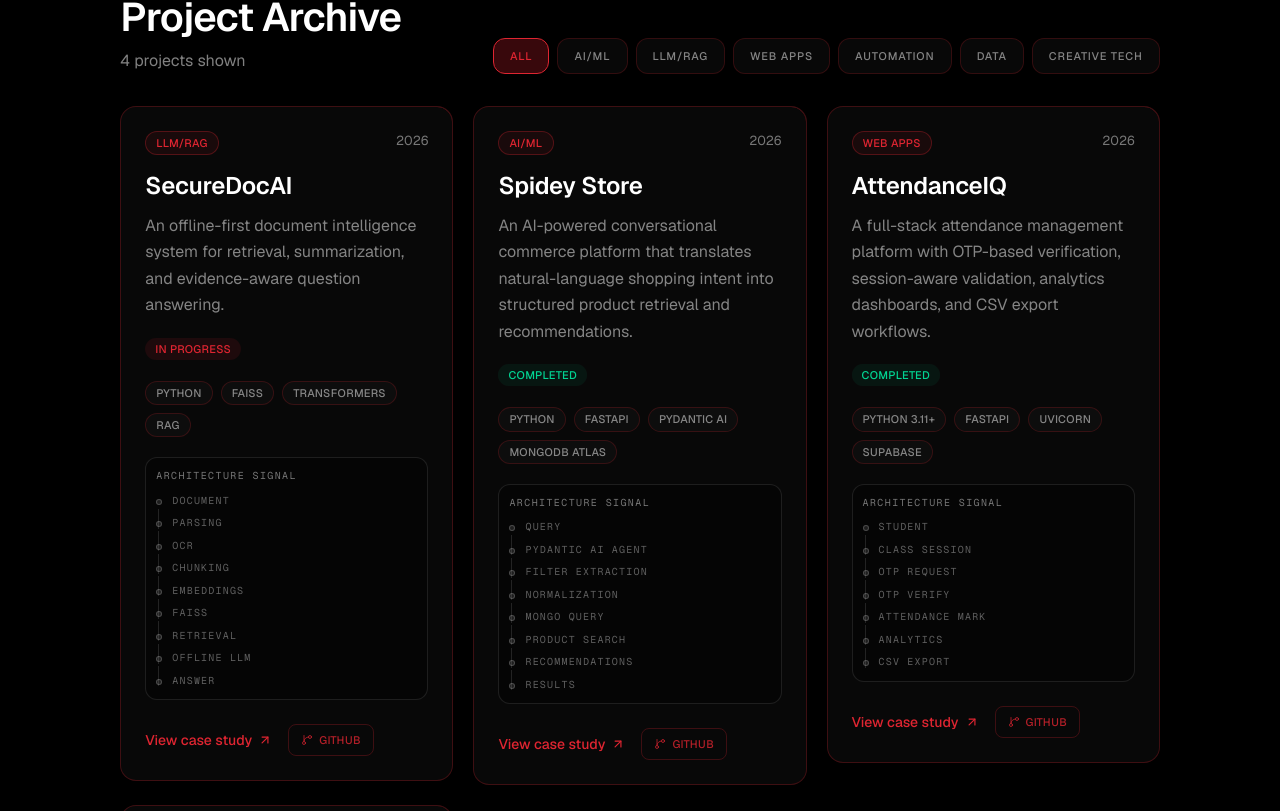
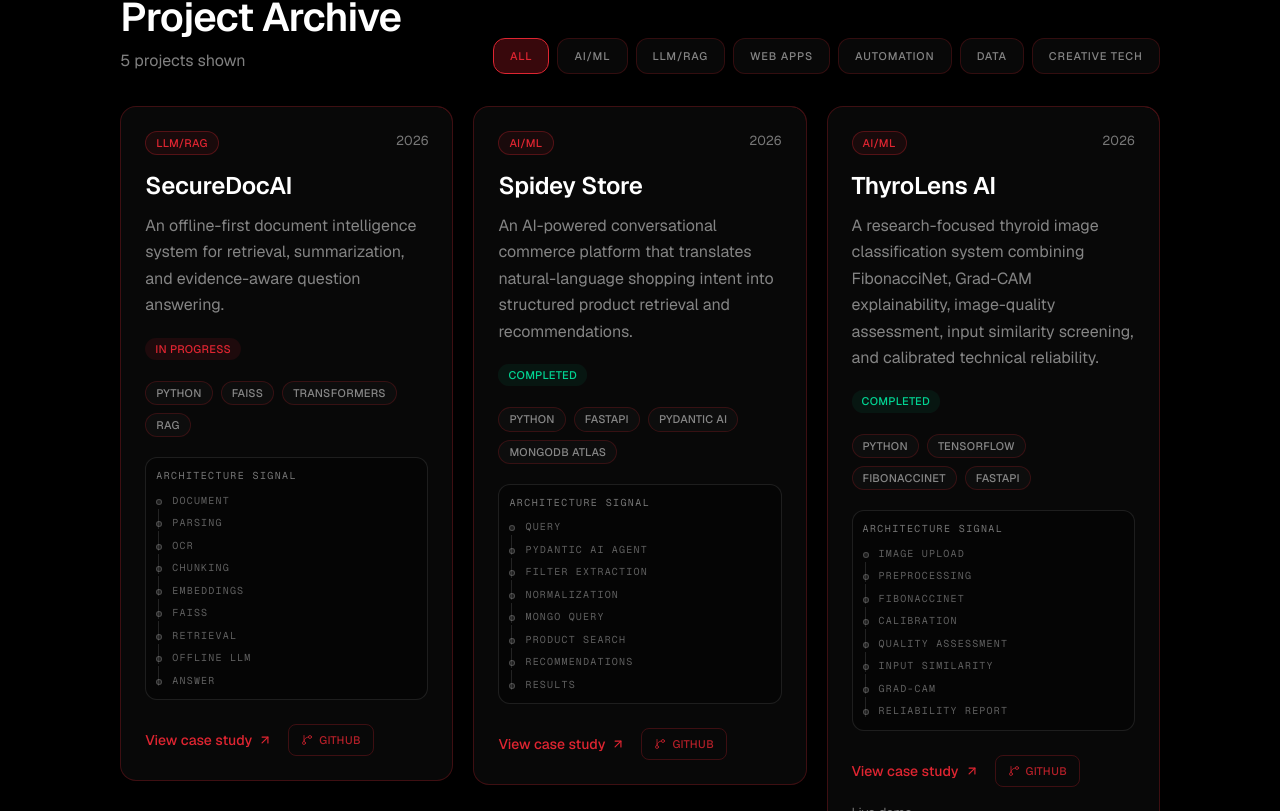
Before and after one commit to ajiteshchanna/AjiteshPortfolio, a Next.js app: page /projects in a window 1280 px wide. Shown: the part 409-1220 px from the top of the page. Built offline with nearby package versions, Linux system fonts and the light colour scheme; no server answers.

Commit message:
adding a project

```diff
--- a/src/data/projects.ts
+++ b/src/data/projects.ts
@@ -217,6 +217,121 @@ export const PROJECTS: Project[] = [
       ],
     },
   },
+    {
+    id: "thyrolens-ai",
+    slug: "thyrolens-ai",
+    title: "ThyroLens AI",
+    description:
+      "A research-focused thyroid image classification system combining FibonacciNet, Grad-CAM explainability, image-quality assessment, input similarity screening, and calibrated technical reliability.",
+    category: "AI/ML",
+    year: "2026",
+    status: "Completed",
+    technologies: [
+      "Python",
+      "TensorFlow",
+      "FibonacciNet",
+      "FastAPI",
+      "Grad-CAM",
+      "Platt Calibration",
+      "Mahalanobis Distance",
+      "Computer Vision",
+    ],
+    image_true: false,
+    images: [],
+    github: "https://github.com/ajiteshchanna/ThyroLensAI",
+    demo: "https://thyrolensai.onrender.com/",
+    featured: true,
+    featuredOrder: 4,
+    architectureFlow: [
+      "Image Upload",
+      "Preprocessing",
+      "FibonacciNet",
+      "Calibration",
+      "Quality Assessment",
+      "Input Similarity",
+      "Grad-CAM",
+      "Reliability Report",
+    ],
+    caseStudy: {
+      overview:
+        "ThyroLens AI is a research and educational AI decision-support prototype for binary thyroid image classification. It combines classification, explainability, calibration, image-quality checks, and feature-space similarity into one analysis workflow.",
+      problem:
+        "Medical imaging AI outputs can be difficult to interpret and may not communicate whether an input is technically suitable or sufficiently similar to the data used during development.",
+      whyItMatters:
+        "Combining prediction with explainability and technical reliability signals encourages more cautious, transparent, and human-reviewed use of AI outputs.",
+      role:
+        "Designed and implemented the classification application, explainability workflow, image-quality checks, input-similarity screening, calibration integration, and technical reliability assessment.",
+      architecture:
+        "JPEG/PNG upload -> RGB preprocessing -> FibonacciNet prediction -> Platt calibration and feature-space similarity -> image-quality assessment -> technical reliability -> Grad-CAM visualization -> web response or DOCX report.",
+      stack:
+        "Python, TensorFlow, FibonacciNet, FastAPI, Grad-CAM, Platt scaling, Mahalanobis distance, Streamlit, DOCX reporting",
+      implementation:
+        "Built a modular analysis pipeline that separates raw model output, calibrated probability, image-quality signals, input similarity, and technical reliability. Added Grad-CAM visualization, report generation, and reusable evaluation utilities.",
+      engineeringDecisions: [
+        "Kept raw model score, calibrated probability, and technical reliability as separate quantities.",
+        "Used deterministic image-quality heuristics to identify technically weak inputs.",
+        "Added feature-space Mahalanobis distance for input-similarity and OOD screening.",
+        "Made reliability weights and thresholds configurable.",
+        "Preserved explicit safety boundaries instead of presenting the prototype as a clinical diagnostic system.",
+      ],
+      challenges: [
+        "Communicating model confidence without overstating medical certainty.",
+        "Combining heterogeneous technical signals into an interpretable reliability assessment.",
+        "Handling image-quality and out-of-distribution concerns alongside classification.",
+        "Documenting limitations caused by unavailable historical split and dataset provenance details.",
+      ],
+      solutions: [
+        "Separated raw score, calibrated probability, and AI technical reliability in the interface.",
+        "Added quality, similarity, and calibration components to the reliability pipeline.",
+        "Used Grad-CAM as an approximate attention visualization with clear limitations.",
+        "Included model-card documentation and human-in-the-loop recommendations.",
+      ],
+      results:
+        "Delivers an end-to-end research prototype that produces thyroid image classification results alongside explainability, image-quality signals, input-similarity screening, calibration information, and an engineering-level technical reliability assessment.",
+      evaluation:
+        "The repository includes reusable evaluation utilities for held-out predictions. No independently verified clinical performance metrics are claimed because the historical split manifest and independent validation are unavailable.",
+      metrics: [
+        {
+          label: "Calibration Brier score",
+          value: "0.0762",
+          note: "Recorded for the persisted calibration artifact.",
+        },
+        {
+          label: "Calibration ECE",
+          value: "0.0364",
+          note: "Recorded for the persisted calibration artifact.",
+        },
+      ],
+      diagram: {
+        title: "ThyroLens AI Architecture",
+        description:
+          "Classification, calibration, quality assessment, similarity screening, explainability, and reliability workflow.",
+        nodes: [
+          "Image Upload",
+          "Preprocessing",
+          "FibonacciNet",
+          "Calibration",
+          "Quality Assessment",
+          "Input Similarity",
+          "Technical Reliability",
+          "Grad-CAM",
+          "Report",
+        ],
+      },
+      lessonsLearned: [
+        "A strong classifier score alone is not sufficient to establish technical reliability.",
+        "Calibration and input-similarity signals add important context to model outputs.",
+        "Explainability visualizations should be communicated as approximate model-attention aids, not causal or clinical evidence.",
+        "Clear model limitations are essential when working with medical imaging prototypes.",
+      ],
+      futureImprovements: [
+        "Persist a versioned, deduplicated dataset and independent test split.",
+        "Perform external and prospective validation with appropriate governance.",
+        "Evaluate calibration and OOD behavior across acquisition devices and sites.",
+        "Add a research dashboard only when real evaluation artifacts are available.",
+      ],
+    },
+  },
   {
     id: "attendanceiq",
     slug: "attendanceiq",
```
